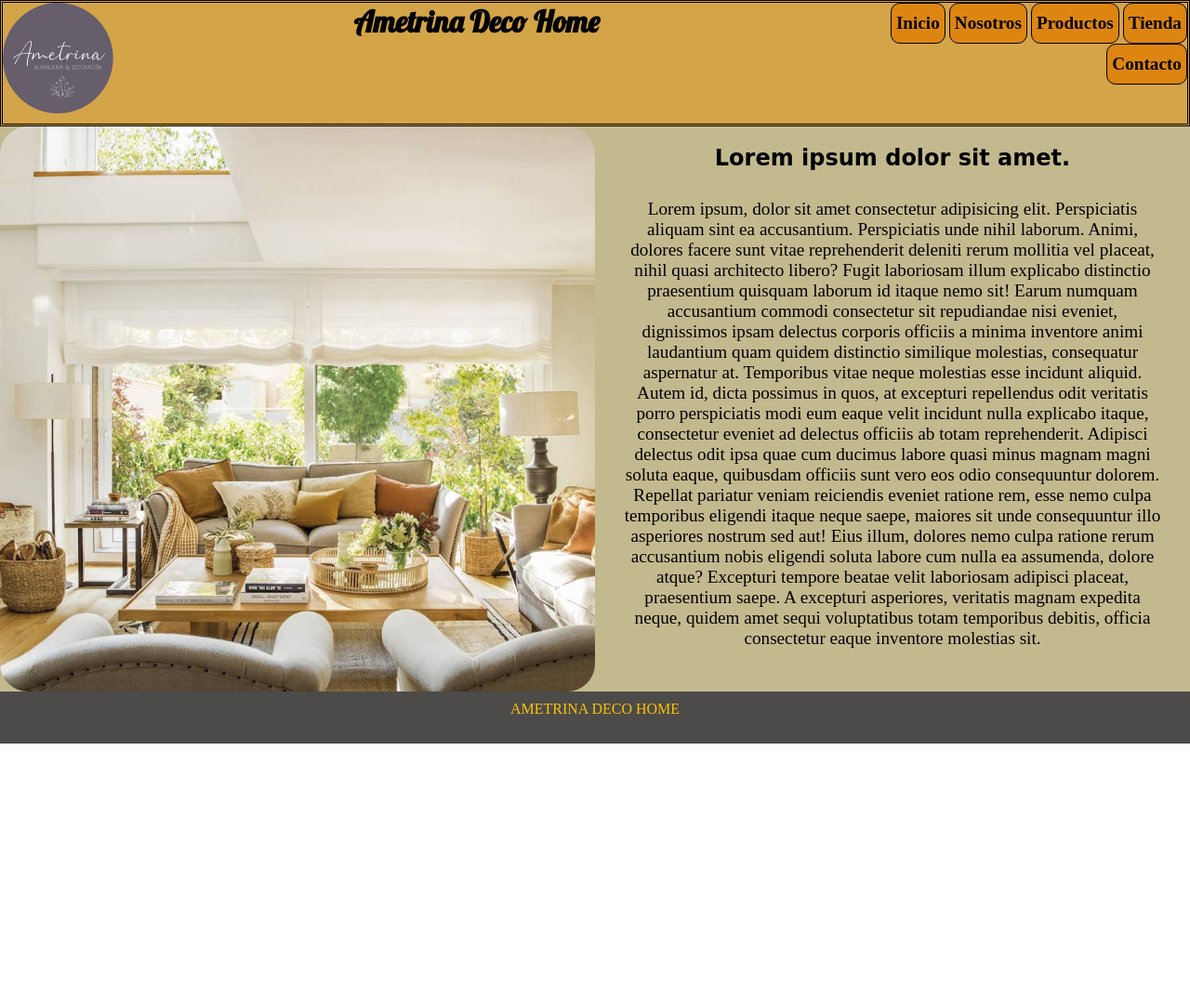
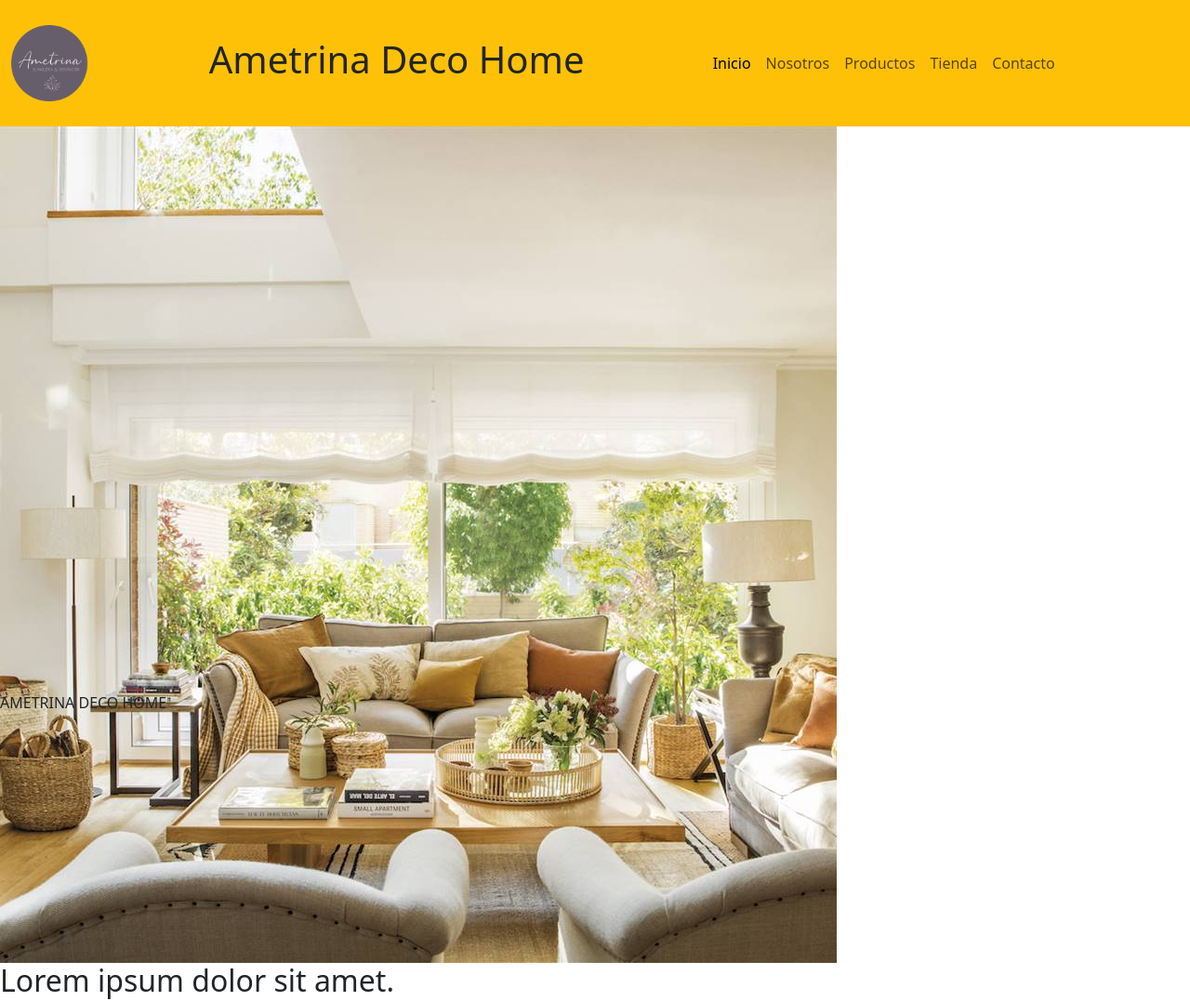
Before and after one commit to marcosgaier/PF_Gaier, a plain HTML site: page index.html in a window 1280 px wide. Shown: the top 1077 px of the page at 93% size. Before the commit the page ends 800 px from the top, so only its background shows below. Drawn offline with nearby package versions, Linux system fonts and the light colour scheme.

Commit message:
se modifica el navbar

```diff
--- a/css/styles.css
+++ b/css/styles.css
@@ -9,37 +9,37 @@
   }
  /* ESTILOS DE HEADER */
  header {
-	font-size: 0;
-	background-color: #d4a449;
+	/* font-size: 0;
+	background-color: #d4a449; */
 	height: 17vh;
-	border-style: double;
+	/* border-style: double; */
 
 }
 
-#logo_top {
+/* #logo_top {
 	font-size: 1rem;
-	display: inline-block;
+	display: inline-block; */
 	/* background-color: #4C4B49; */
-	width: 10%;
+	/* width: 10%;
 	height: 100%;
 	vertical-align: middle;
-}
+} */
 
-#texto_cabecera {
+/* #texto_cabecera {
 	font-size: 1rem;
 	display: inline-block;
 	font-family: 'Lobster', cursive;
-	text-align: center;
+	text-align: center; */
 	/* background-color: #ae00ff; */
-	width: 60%;
+	/* width: 60%;
 	height: 100%;
 	vertical-align: middle;
 }
 header nav {
 	font-size: 1rem;
-	display: inline-block;
+	display: inline-block; */
 	/* background-color: aqua; */
-	width: 30%;
+	/* width: 30%;
 	height: 100%;
 	text-align: right;
 	vertical-align: middle;
@@ -69,33 +69,34 @@ header nav ul li a {
 	font-size: 1.2rem;
 	line-height: 2rem;
 }
+*/
 /* ESTILOS DE CONTENEDOR PRINCIPAL */
 main{
-	font-size: 0;
-	overflow: auto;
+	/* font-size: 0;
+	overflow: auto;	 */
 	height: 76vh;
-	background-color: #ac9e62b7;
+	/* background-color: #ac9e62b7;
 	background-size: 100%;
     background-position: bottom center;
 	position: relative;
-
+     */
 }
 
 /* ESTILOS DE ASIDE EN CONTENEDOR PRINCIPAL */
-aside{
+/* aside{
 	overflow: auto;
-	font-size: 1rem;
+	font-size: 1rem; */
 	/* background-color: #003cff; */
-	display: inline-block;
+	/* display: inline-block;
 	width: 50%;
 	height: 100%;
 
-}
+} */
 
 /* ESTILOS DE SECCION EN CONTENEDOR PRINCIPAL */
-.secciones{
+/* .secciones{
 	font-size: 0;
-	/* background-color: #FFC107; */
+
 	display: inline-block;
 	width: 50%;
 	height: 100%;
@@ -121,11 +122,11 @@ aside h2{
 	text-align: center;
 	margin: 30px;
 
-}
+} */
 
 
 /* ESTILOS DE FORM */
-form div{
+/* form div{
 
 	vertical-align: middle;
 	display: inline-block;
@@ -145,23 +146,23 @@ form div{
   	top: 25%;
 	font-weight: bold;
 	background-color: antiquewhite;
-}
+} */
 
 
 /* ESTILO DE FOOTER */
 footer {
     height: 7vh;
-    background-color: #4C4B49;
+    /* background-color: #4C4B49;
     padding: 0;
     color:#FFC107 ;
     text-align: center;
-	vertical-align: middle;
+	vertical-align: middle; */
 
 
 }
-footer p{
+/* footer p{
 	display: inline-block;
 	vertical-align: middle;
 	margin: 10px;
 
-}
+} */
--- a/index.html
+++ b/index.html
@@ -7,28 +7,70 @@
     <link rel="preconnect" href="https://fonts.googleapis.com">
     <link rel="preconnect" href="https://fonts.gstatic.com" crossorigin>
     <link href="https://fonts.googleapis.com/css2?family=Lobster&display=swap" rel="stylesheet">
+    <link href="https://cdn.jsdelivr.net/npm/bootstrap@5.3.0/dist/css/bootstrap.min.css" rel="stylesheet" integrity="sha384-9ndCyUaIbzAi2FUVXJi0CjmCapSmO7SnpJef0486qhLnuZ2cdeRhO02iuK6FUUVM" crossorigin="anonymous">
     <link rel="stylesheet" href="./css/styles.css">
     <link rel="shortcut icon" href="./img/favicon.png" type="image/x-icon">
     <title>Ametrina Deco Home</title>
 </head>
 <body>
-    <header>
-        <div id="logo_top">
-            <img src="./img/ametrina_logo.png" alt="Logo Ametrina" width="120px">
+
+
+
+    <header class="container-fluid bg-warning ">
+        <div class="row h-100">
+            <div class="col-1 bg-warning d-flex justify-content-around align-items-center h-100">
+                <img class="img-fluid he" alt="Logo Ametrina"
+                src="./img/ametrina_logo.png" >
             </div>
-        <div id="texto_cabecera">
+            <div class="col-6 d-flex justify-content-around align-items-center h-100 ">
                 <h1>Ametrina Deco Home</h1>
             </div>
-        <nav>
-            <ul>
+
+            <!-- NAVBAR -->
+            <nav class="navbar navbar-expand-lg  COL-SM-12 COL-MD-12 COL-LG-10 col-xl-5 bg-warning">
+                <div class="container-fluid h-100">
+                  <button class="navbar-toggler" type="button" data-bs-toggle="collapse" data-bs-target="#navbarNav" aria-controls="navbarNav" aria-expanded="false" aria-label="Toggle navigation">
+                    <span class="navbar-toggler-icon"></span>
+                  </button>
+                  <div class="collapse navbar-collapse" id="navbarNav">
+                    <ul class="navbar-nav">
+                      <li class="nav-item">
+                        <a class="nav-link active" aria-current="page" href="index.html">Inicio</a>
+                      </li>
+                      <li class="nav-item">
+                        <a class="nav-link" href="pages/nosotros.html">Nosotros</a>
+                      </li>
+                      <li class="nav-item">
+                        <a class="nav-link" href="pages/productos.html">Productos</a>
+                      </li>
+                      <li class="nav-item">
+                        <a class="nav-link" href="pages/tienda.html">Tienda</a>
+                      </li>
+                      <li class="nav-item">
+                        <a class="nav-link" href="pages/contacto.html">Contacto</a>
+                      </li>
+                    </ul>
+                  </div>
+                </div>
+              </nav>
+
+
+
+            <!-- <nav class="col-5 bg-primary">
+                <ul class="d-flex justify-content-around align-items-center h-100 ">
                     <li><a href="index.html">Inicio</a></li>
                     <li><a href="pages/nosotros.html">Nosotros</a></li>
                     <li><a href="pages/productos.html">Productos</a></li>
                     <li><a href="pages/tienda.html">Tienda</a></li>
                     <li><a href="pages/contacto.html">Contacto</a></li>
                 </ul>
-        </nav>
+            </nav> -->
+        </div>
+
     </header>
+
+
+
     <main>
         <section class="secciones">
             <img id="img_living" src="./img/inicio.jpg" alt="imagen living decorado">
@@ -41,5 +83,11 @@
     <footer>
         <p>AMETRINA DECO HOME</p>
     </footer>
+
+
+
+
+
+    <script src="https://cdn.jsdelivr.net/npm/bootstrap@5.3.0/dist/js/bootstrap.bundle.min.js" integrity="sha384-geWF76RCwLtnZ8qwWowPQNguL3RmwHVBC9FhGdlKrxdiJJigb/j/68SIy3Te4Bkz" crossorigin="anonymous"></script>
 </body>
 </html>
```
Lines whose indentation alone changed are shown as unchanged.
